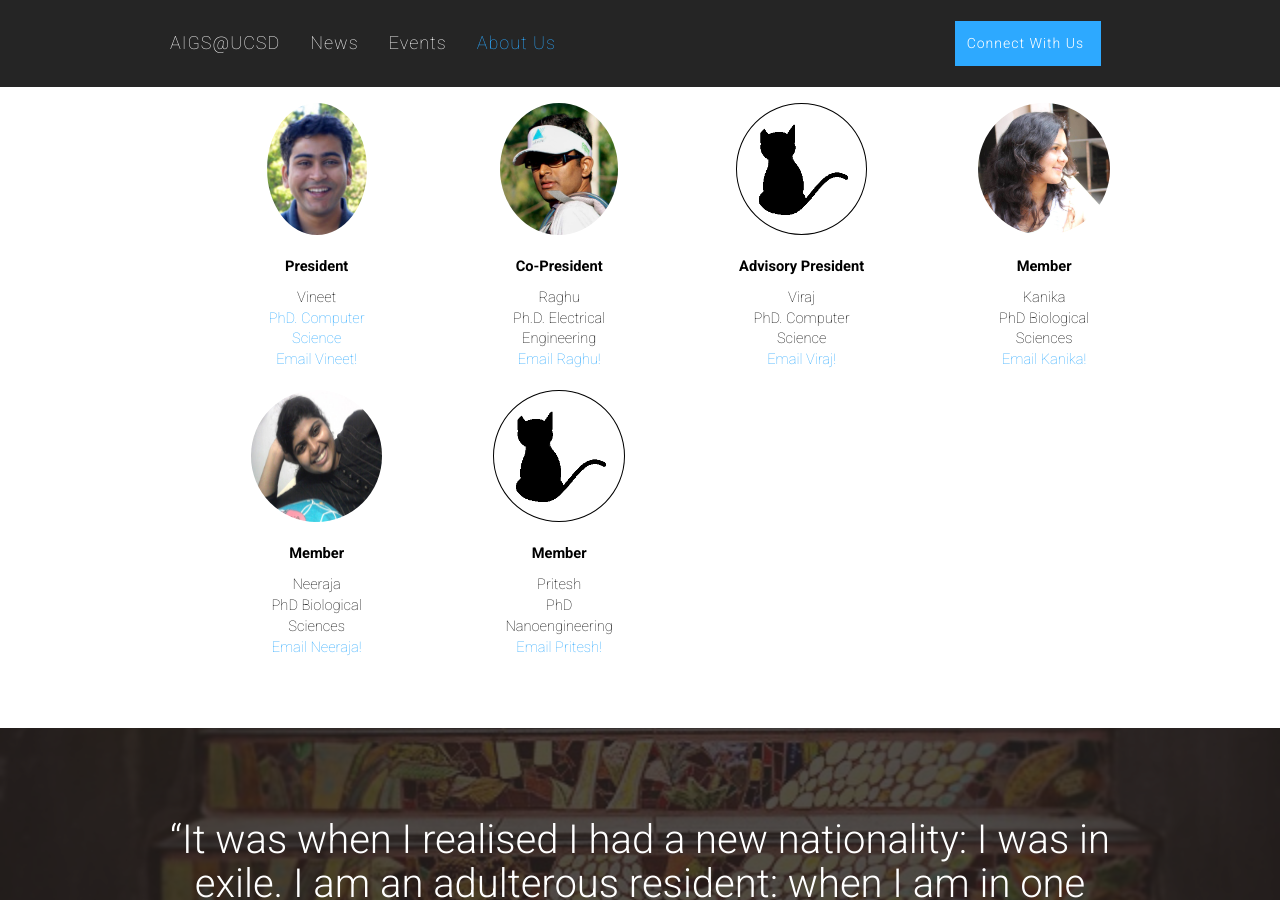
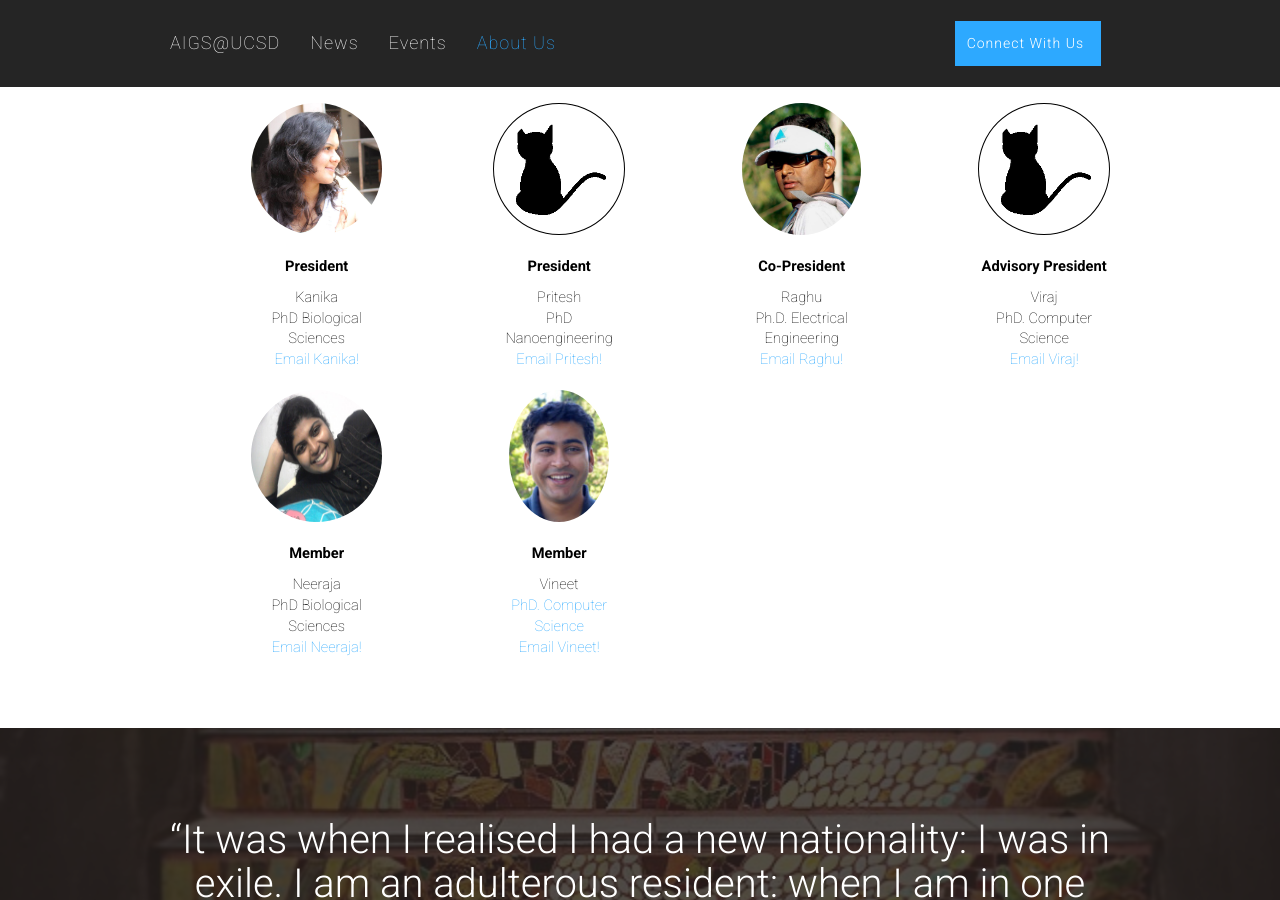
Before and after one commit to gkarthik/aigsweb, a Jekyll site: the page built from index.html, in a window 1280 px wide and 900 px high, scrolled down 2932 px. Built offline with Jekyll 4.4.1, drawn with Linux system fonts in a browser that asks for light colours; the list of posts is cut into pages by our own code.

Commit message:
Upgraded config.yml. Changed members data file.

```diff
--- a/_config.yml
+++ b/_config.yml
@@ -8,7 +8,6 @@ kramdown:
 #
 # Use of `relative_permalinks` ensures post links from the index work properly.
 permalink:           pretty
-relative_permalinks: true
 
 # Setup
 name        : AIGS@UCSD
@@ -29,3 +28,6 @@ author:
 # Custom vars
 version:             1.0.0
 # exclude: [vendor]
+
+gems :
+  - jekyll-paginate
--- a/_data/members.csv
+++ b/_data/members.csv
@@ -1,7 +1,7 @@
 name,Phone,Personal_Mail,UCSD_email,preferred_email,personal_website,one_liner,preferred_title,degree,img
-Vineet,858 366 5701,vineetp13@gmail.com,vipandey@eng.ucsd.edu,vineetp13@gmail.com,http://vineetp13.github.io,"Vineet builds novel social and technical systems to transform online education to internet universities. His hobbies include reading non-fiction, writing and trolling others. ",President,PhD. Computer Science ,vineet.jpg
+Kanika,858 999 7138,khannakanika11@gmail.com,kkhanna@ucsd.edu,khannakanika11@gmail.com,,"Kanika aims to study mechnanism of resistance of antibiotics. Her hobbies include origami, reading (fiction/non-fiction) and doing all sorts of craftsy stuff! ",President,PhD Biological Sciences,kanika.jpg
+Pritesh,424-644-7703,priteshparikh1990@gmail.com,priteshparikh@eng.ucsd.edu,priteshparikh1990@gmail.com,,"Pritesh is currently working on using nanoscience to study energy materials. HIs hobbies include dancing, cooking and partying!",President,PhD Nanoengineering,
 Raghu,858 766 1703,rrharesamudram@gmail.com,rharesamudram@eng.ucsd.edu,rrharesamudram@gmail.com,,,Co-President,Ph.D. Electrical Engineering,raghu.jpg
 Viraj,979 224 6028,virajbdeshpande@gmail.com,vdeshpan@ucsd.edu,virajbdeshpande@gmail.com,,"Viraj aims to deonconvolute complex rearrangements with amplified genes in tumors. His hobbies include classical Indian music, Argentine Tango, surfing and hiking.",Advisory President,PhD. Computer Science ,
-Kanika,858 999 7138,khannakanika11@gmail.com,kkhanna@ucsd.edu,khannakanika11@gmail.com,,"Kanika aims to study mechnanism of resistance of antibiotics. Her hobbies include origami, reading (fiction/non-fiction) and doing all sorts of craftsy stuff! ",Member,PhD Biological Sciences,kanika.jpg
 Neeraja,858 249 8549,neeraja149vegesna@gmail.com,nevegesn@ucsd.edu,neeraja149vegesna@gmail.com,,,Member,PhD Biological Sciences,neeraja.jpg
-Pritesh,424-644-7703,priteshparikh1990@gmail.com,priteshparikh@eng.ucsd.edu,priteshparikh1990@gmail.com,,"Pritesh is currently working on using nanoscience to study energy materials. HIs hobbies include dancing, cooking and partying!",Member,PhD Nanoengineering,
+Vineet,858 366 5701,vineetp13@gmail.com,vipandey@eng.ucsd.edu,vineetp13@gmail.com,http://vineetp13.github.io,"Vineet builds novel social and technical systems to transform online education to internet universities. His hobbies include reading non-fiction, writing and trolling others. ",Member,PhD. Computer Science ,vineet.jpg
```
